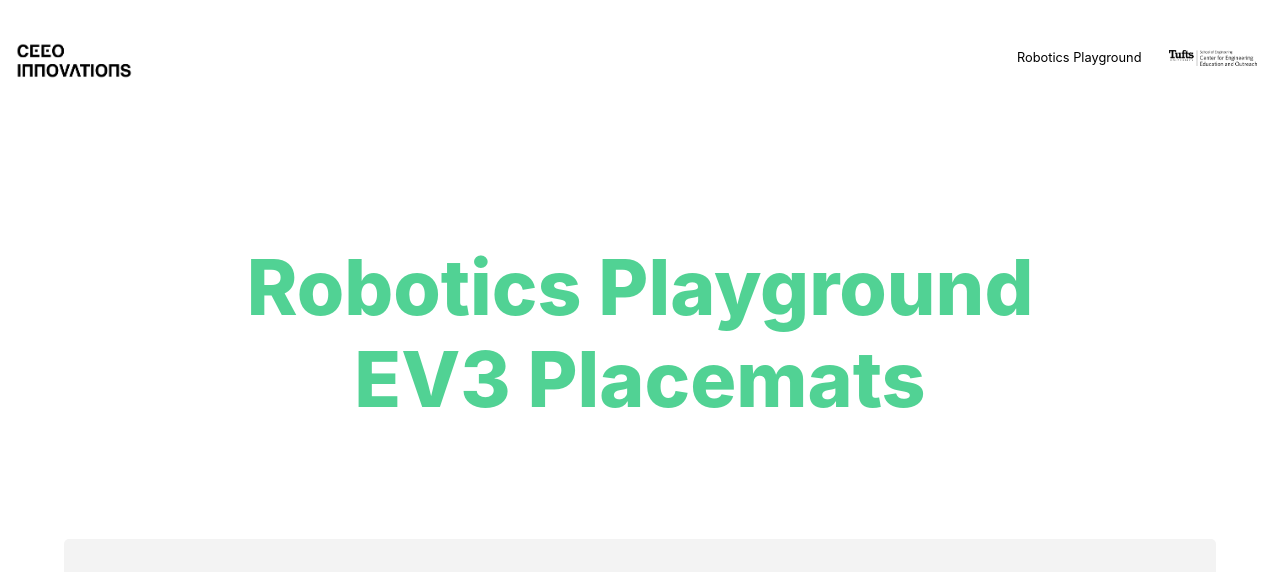
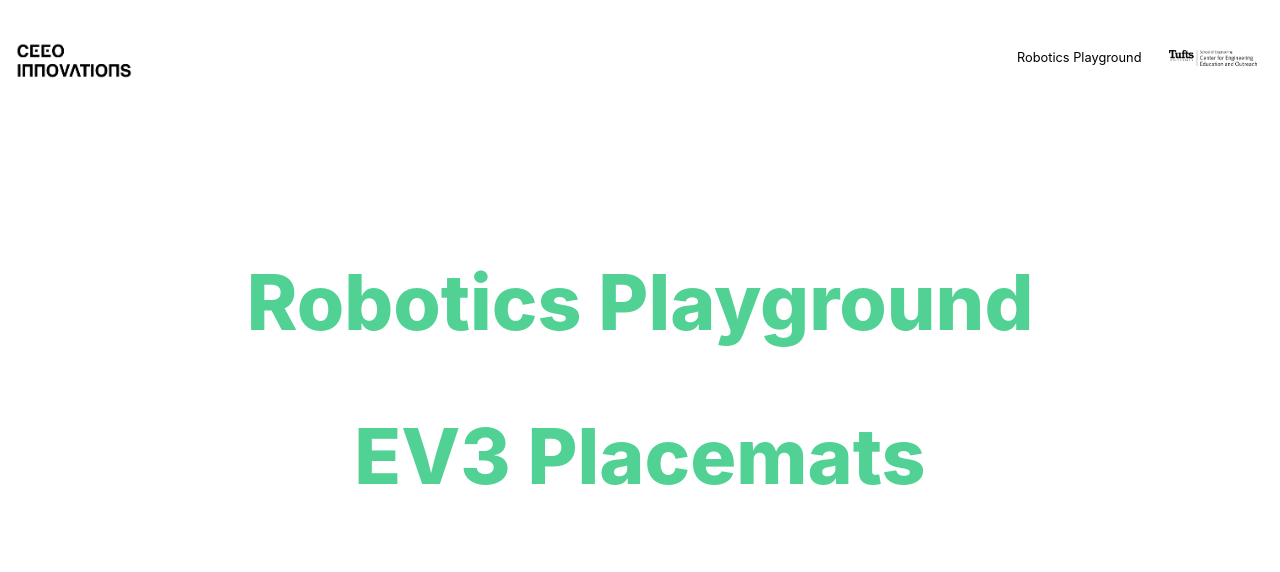
Before and after one commit to ceeoinnovations/RoboticsPlayground, a Jekyll site: the page allev3.html, which Jekyll copies as it is, in a window 1280 px wide. Shown: the top 572 px of the page. Built offline with Jekyll 4.4.1, drawn with Linux system fonts in a browser that asks for light colours; grey boxes are pictures that could not be loaded.

Commit message:
Update playground_style.css

```diff
--- a/web/css/playground_style.css
+++ b/web/css/playground_style.css
@@ -122,7 +122,7 @@
     text-align: center;
     position: relative;
     color: #51d294;
-    line-height: 0.6em;
+    line-height: 1em;
     pointer-events: none;
     flex: 1 100%;
     -webkit-font-smoothing: antialiased;
@@ -163,7 +163,7 @@
     text-align: center;
     position: relative;
     color: #424C55;
-    line-height: 0.6em;
+    line-height: 1em;
     pointer-events: none;
     flex: 1 100%;
     -webkit-font-smoothing: antialiased;
@@ -225,7 +225,7 @@
     z-index: 10;
     text-align: left;
     position: relative;
-    line-height: 0.7em;
+    line-height: 1em;
     margin-bottom: 20px;
     pointer-events: none;
 }
```
